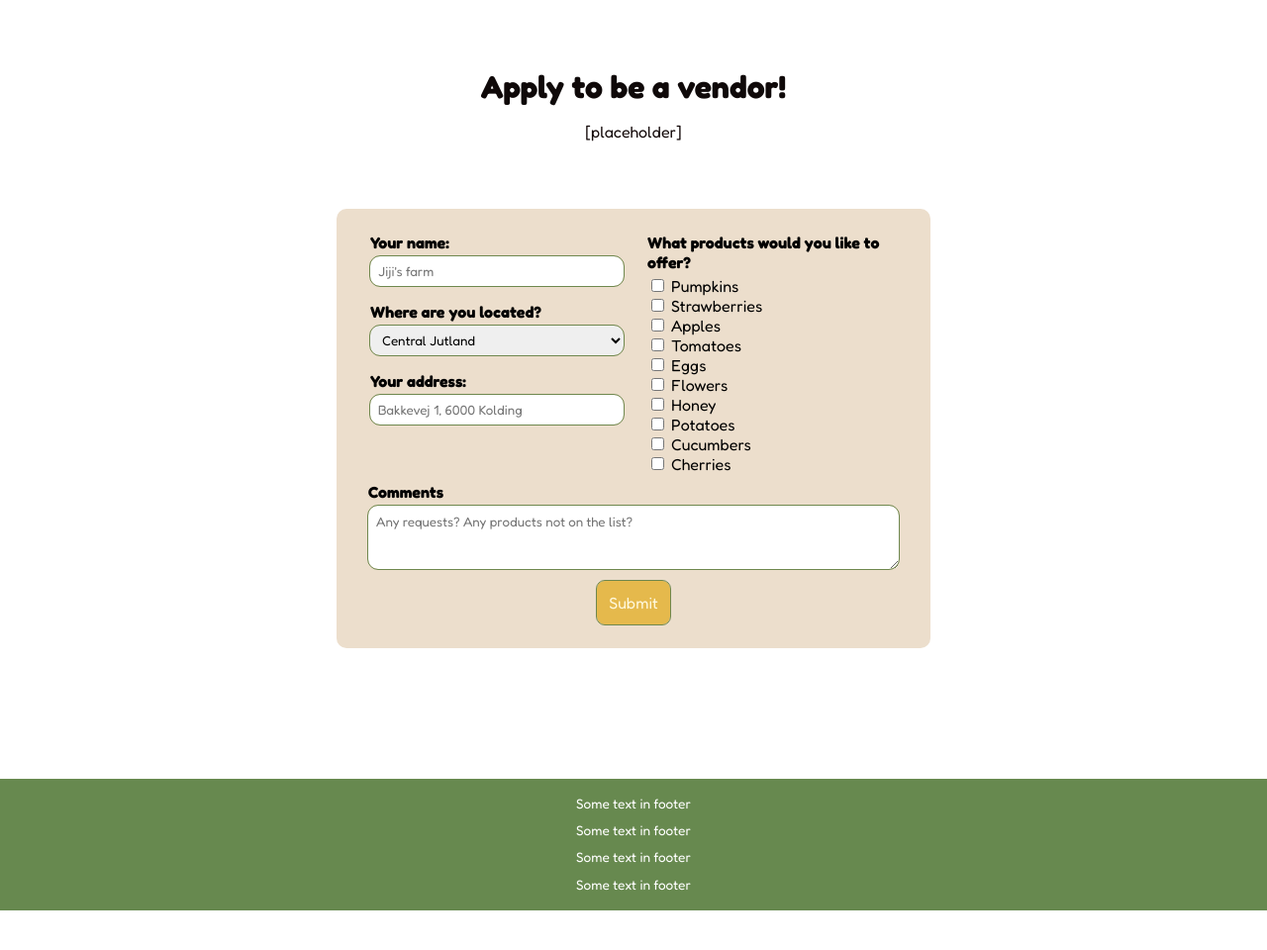
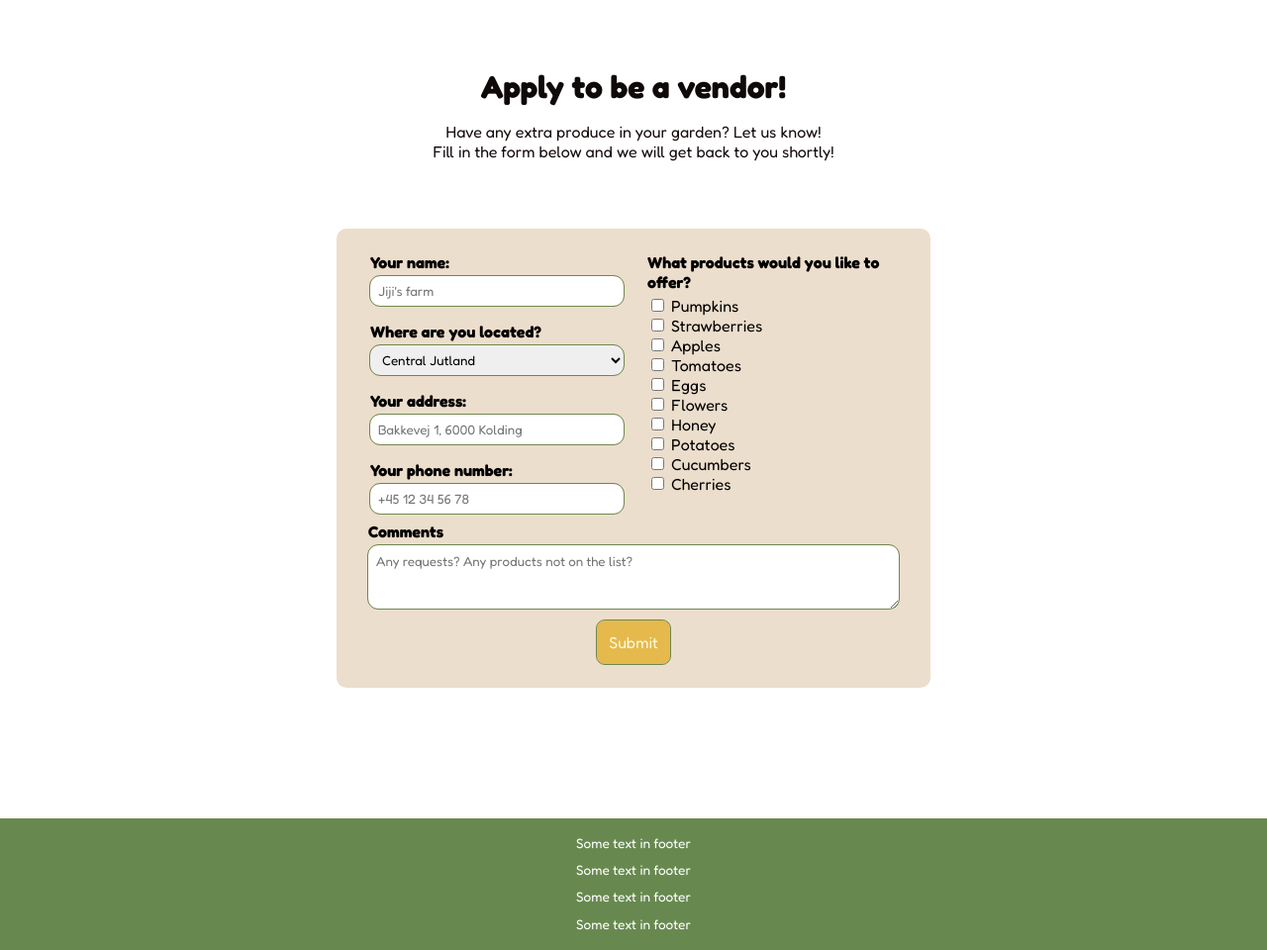
Before and after one commit to dacelensa/webdevexam, a Flask app: page /apply in a window 1280 px wide. Shown: the part 56-1016 px from the top of the page at 99% size. Before the commit the page ends 976 px from the top, so only its background shows below. Run offline with Flask 3, Linux system fonts and the light colour scheme; some libraries are stand-ins or nearby versions.

Commit message:
Added a question and the description for the form

```diff
--- a/templates/submission_form.html
+++ b/templates/submission_form.html
@@ -10,7 +10,8 @@
         Apply to be a vendor!
     </h1>
     <p class="welcome-text">
-        [placeholder]
+        Have any extra produce in your garden? Let us know!<br>
+        Fill in the form below and we will get back to you shortly!
     </p>
 </section>
 <section class="submission-form-content">
@@ -35,6 +36,13 @@
                 <input class="form-field" placeholder="Bakkevej 1, 6000 Kolding" type="text" id="address" name="address"
                     required>
             </fieldset>
+
+            <fieldset class="form-fieldset"><label class="form-field-label" for="contact">Your phone number:</label>
+                <input class="form-field" placeholder="+45 12 34 56 78" type="text" id="contact" name="contact"
+                    required>
+            </fieldset>
+
+
         </div>
 
         <div class="right_inputs">
```
